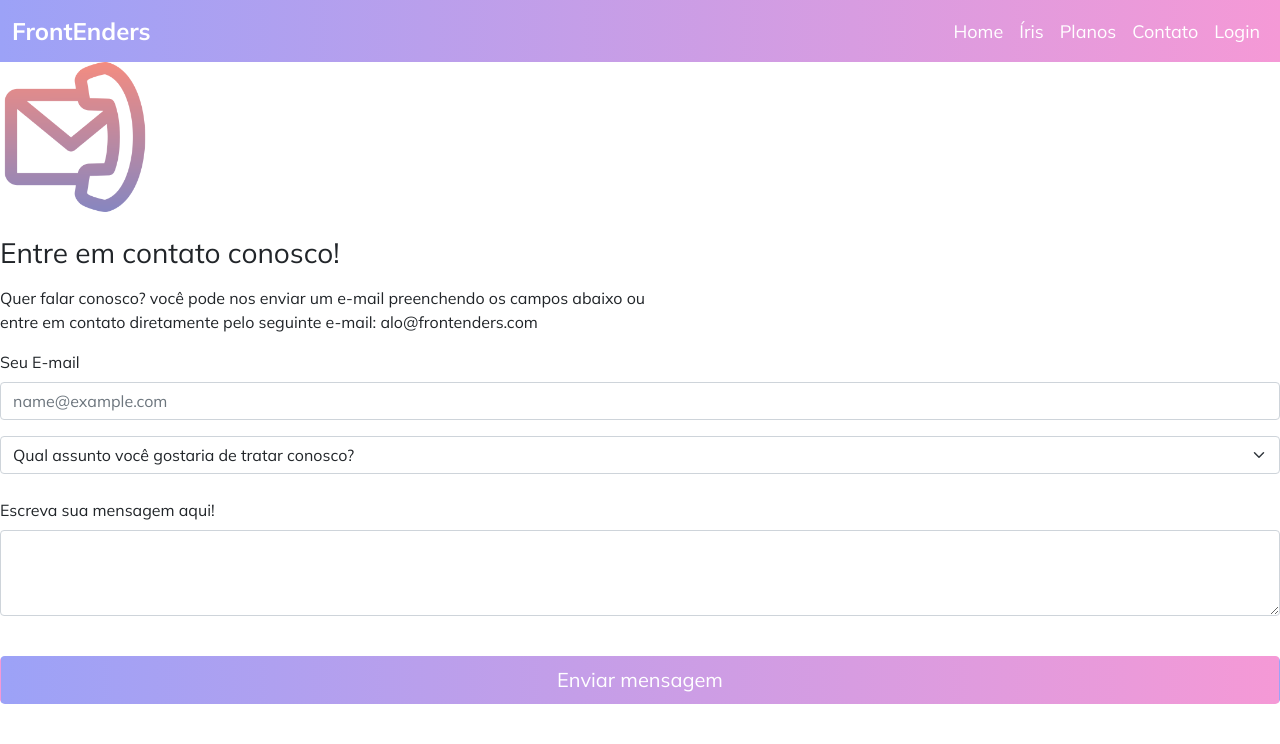
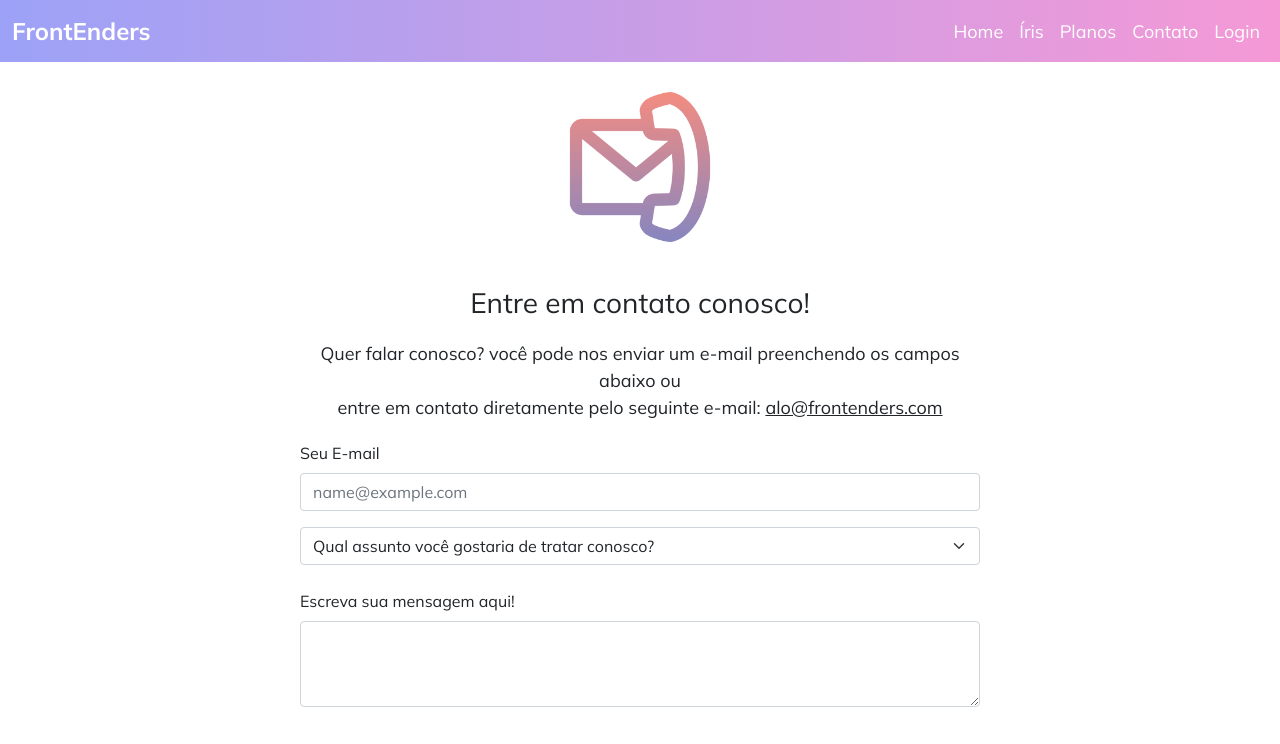
Before and after one commit to camimonteiro/Project_FrontEnders_Mod2, a website: page assets/view/contato.html in a window 1280 px wide. Shown: the top 744 px of the page. Drawn offline with nearby package versions, Linux system fonts and the light colour scheme; files whose address does not match are found by name.

Commit message:
style: atualização do estilo das páginas do site

```diff
--- a/assets/view/css/style.css
+++ b/assets/view/css/style.css
@@ -196,3 +196,29 @@ body {
     border-top-left-radius: 0;
     border-top-right-radius: 0;
   }
+
+  .container-contato {
+    margin-left: 300px !important;
+    margin-right: 300px !important;
+  }
+
+  .imgcontato {
+    margin-top: 30px;
+    margin-bottom: 20px !important;
+    text-align: center;
+  }
+
+  #h1-contato {
+    margin-bottom: 20px !important;
+    text-align: center;
+  }
+
+.p-contato {
+    text-align: center !important;
+    font-size: 18px !important;
+    margin-bottom: 20px !important;
+}
+
+#email {
+  text-decoration: underline;
+}
```
